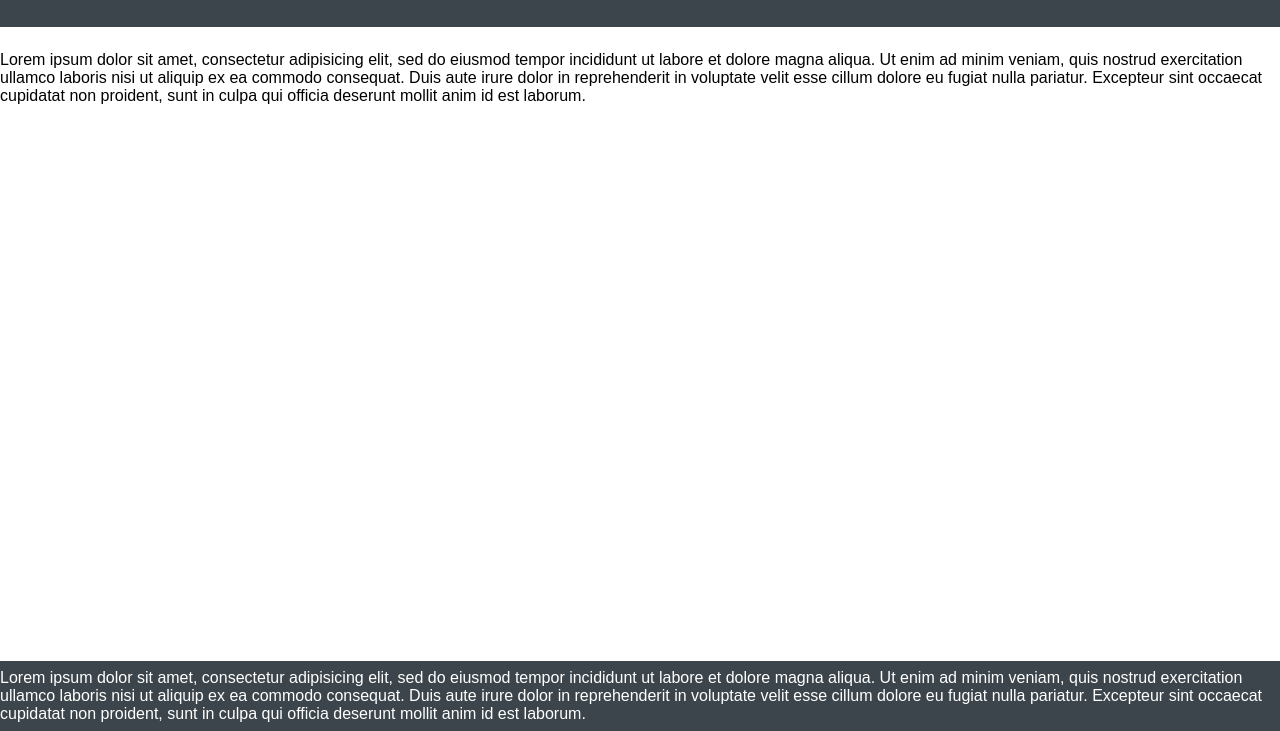
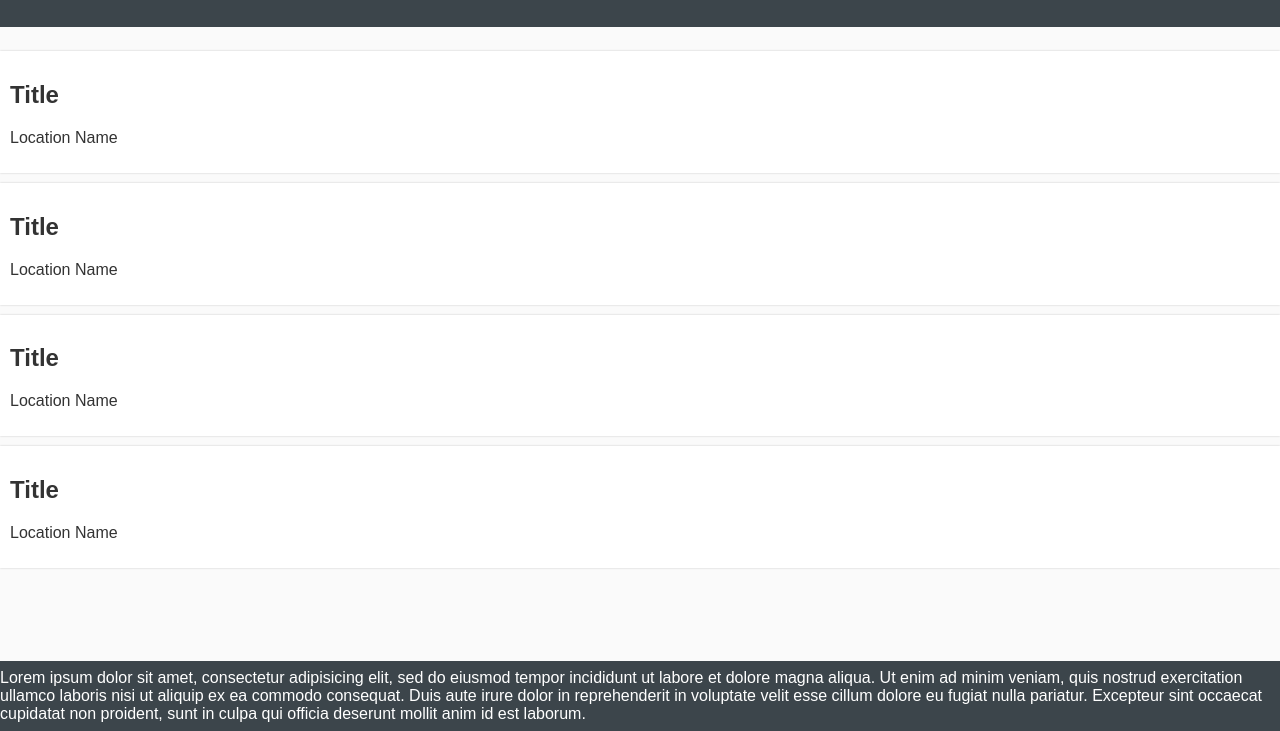
Before and after one commit to athimannil/mini-app, a React app: page / in a window 1280 px wide. Shown: the part 69-800 px from the top of the page. Built offline with nearby package versions, Linux system fonts and the light colour scheme.

Commit message:
offer component with style

```diff
--- a/src/js/app.js
+++ b/src/js/app.js
@@ -4,6 +4,7 @@ import React from 'react';
 import { render } from 'react-dom';
 
 import { Header } from './components/Header';
+import { Offers } from './components/Offers';
 import { Footer } from './components/Footer';
 
 class App extends React.Component {
@@ -11,7 +12,7 @@ class App extends React.Component {
 		return(
 			<div className="app-wrap">
 				<Header/>
-				<main>Lorem ipsum dolor sit amet, consectetur adipisicing elit, sed do eiusmod tempor incididunt ut labore et dolore magna aliqua. Ut enim ad minim veniam, quis nostrud exercitation ullamco laboris nisi ut aliquip ex ea commodo consequat. Duis aute irure dolor in reprehenderit in voluptate velit esse cillum dolore eu fugiat nulla pariatur. Excepteur sint occaecat cupidatat non proident, sunt in culpa qui officia deserunt mollit anim id est laborum.</main>
+				<Offers/>
 				<Footer/>
 			</div>
 		);
--- /dev/null
+++ b/src/js/components/Offers.js
@@ -0,0 +1,26 @@
+import React from 'react';
+
+export class Offers extends React.Component {
+	render () {
+		return(
+			<main>
+				<div className="offer">
+					<h2>Title</h2>
+					<p>Location Name</p>
+				</div>
+				<div className="offer">
+					<h2>Title</h2>
+					<p>Location Name</p>
+				</div>
+				<div className="offer">
+					<h2>Title</h2>
+					<p>Location Name</p>
+				</div>
+				<div className="offer">
+					<h2>Title</h2>
+					<p>Location Name</p>
+				</div>
+			</main>
+		);
+	}
+}
--- /dev/null
+++ b/src/scss/_offers.scss
@@ -0,0 +1,10 @@
+.offer{
+	background-color: $white;
+	box-shadow: 0 0 2px rgba(1, 1, 1, 0.2);
+	padding: 10px;
+	margin-bottom: 10px;
+
+	&-title{
+		font-size: 1.1rem;
+	}
+}
--- a/src/scss/_structure.scss
+++ b/src/scss/_structure.scss
@@ -9,6 +9,8 @@ html{
 body{
   margin: 0;
   height: 100vh;
+	color: $basic-font-color;
+	background-color: $body-bg;
 }
 
 .app-wrap{
--- a/src/scss/_variables.scss
+++ b/src/scss/_variables.scss
@@ -1,2 +1,5 @@
 $primary: #3c454b;
 $white: #fff;
+$primary: #3C454B;
+$body-bg: #fafafa;
+$basic-font-color: #333;
--- a/src/scss/main.scss
+++ b/src/scss/main.scss
@@ -1,2 +1,3 @@
 @import "variables";
 @import "structure";
+@import "offers";
```
